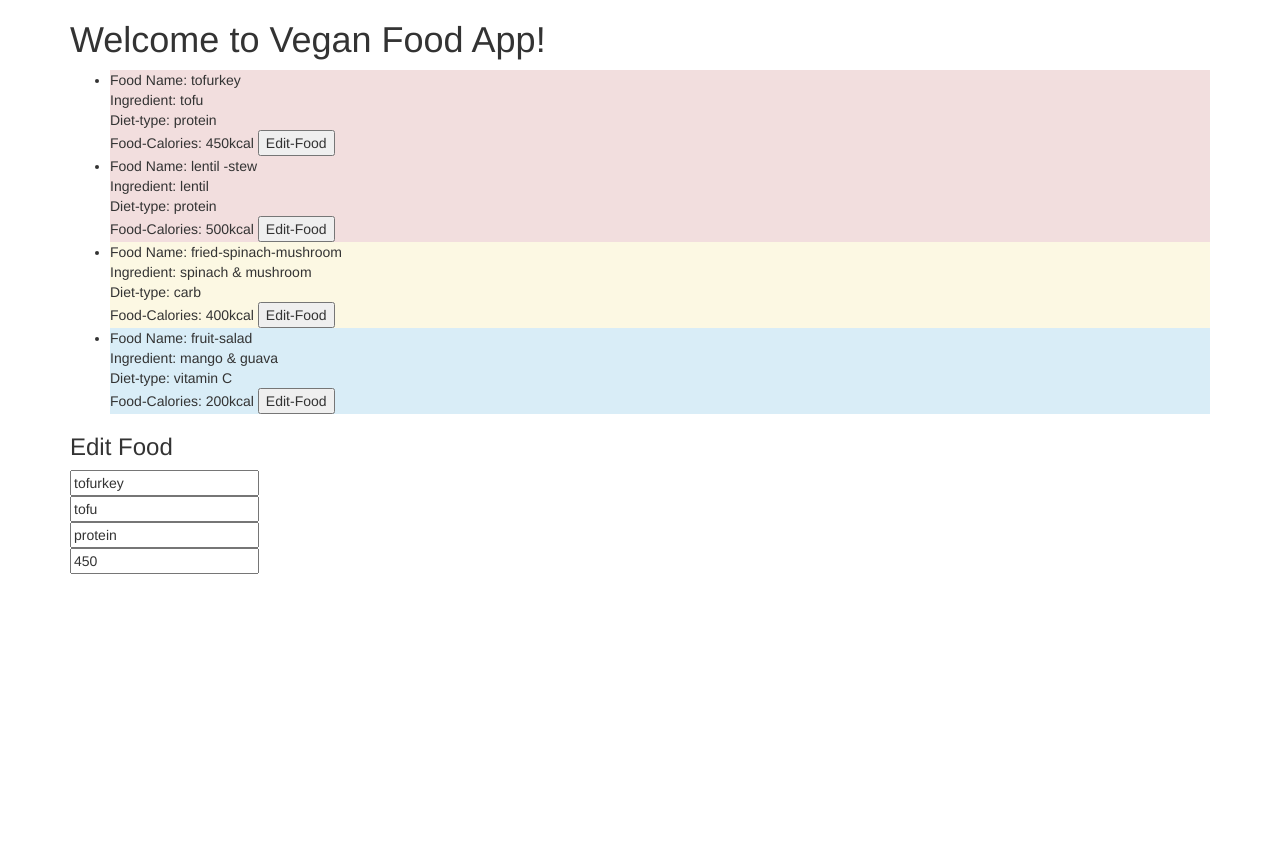
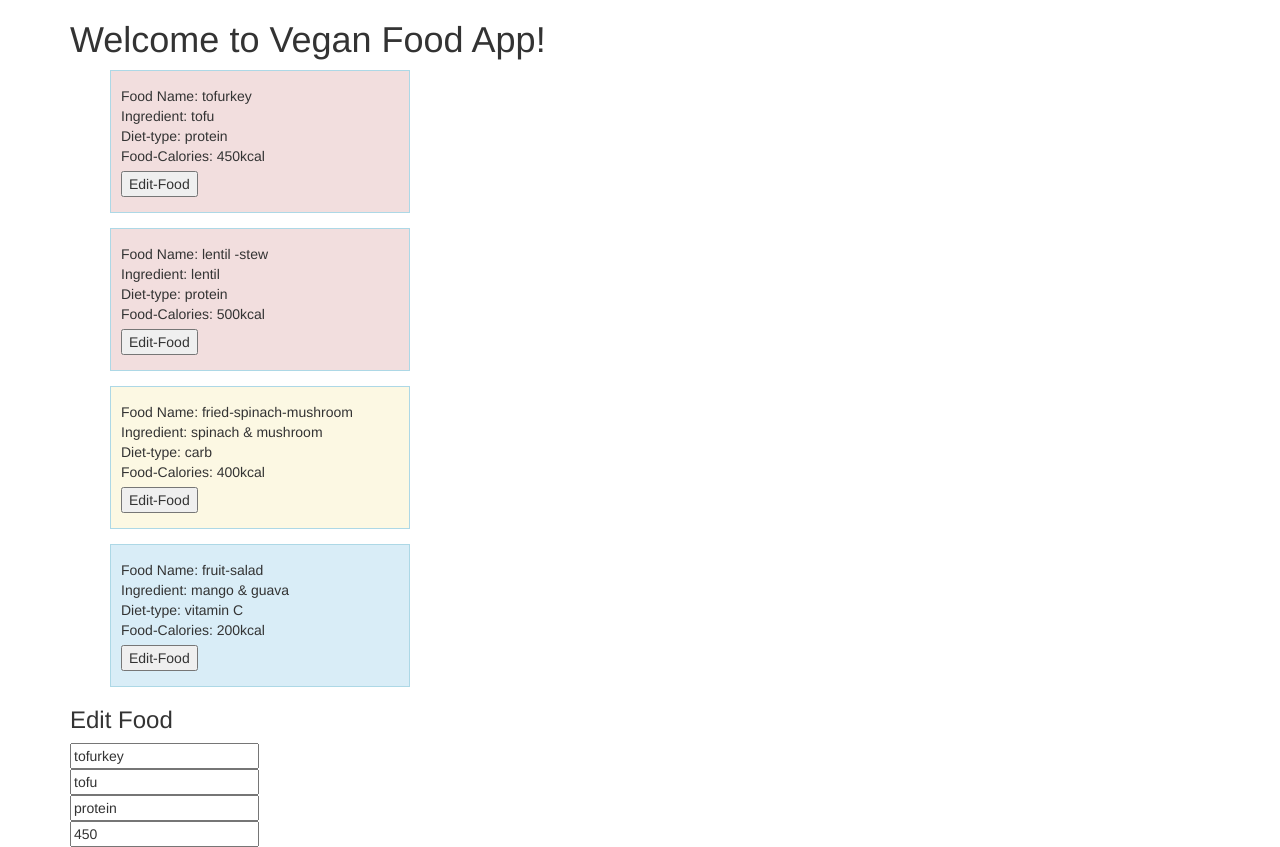
Before and after one commit to semariah/vegan-Food, an Angular app: page / in a window 1280 px wide. Before the commit the page ends 800 px from the top, so only its background shows below. Built offline with nearby package versions, Linux system fonts and the light colour scheme.

Commit message:
update the html file with the edit button and style it in the app.component.css

```diff
--- a/src/app/app.component.css
+++ b/src/app/app.component.css
@@ -0,0 +1,11 @@
+li {
+  border: 1px solid lightblue;
+  padding: 15px 10px;
+  margin-bottom: 15px;
+  width: 300px;
+  list-style: none;
+}
+
+.editButton {
+  margin-top: 5px;
+}
--- a/src/app/app.component.html
+++ b/src/app/app.component.html
@@ -6,7 +6,7 @@
   </h1>
 
   <ul>
-    <li [class]="dietColor(currentFood)" *ngFor="let currentFood of foods">Food Name: {{currentFood.name}}<br> Ingredient: {{currentFood.ingredient}}<br> Diet-type: {{currentFood.diet}} <br> Food-Calories: {{currentFood.calories}}kcal <button (click)="editFood()">Edit-Food</button></li>
+    <li [class]="dietColor(currentFood)" *ngFor="let currentFood of foods">Food Name: {{currentFood.name}}<br> Ingredient: {{currentFood.ingredient}}<br> Diet-type: {{currentFood.diet}} <br> Food-Calories: {{currentFood.calories}}kcal <br> <button class = "editButton" (click)="editFood()">Edit-Food</button></li>
   </ul>
 
   <h3>Edit Food</h3>
```
